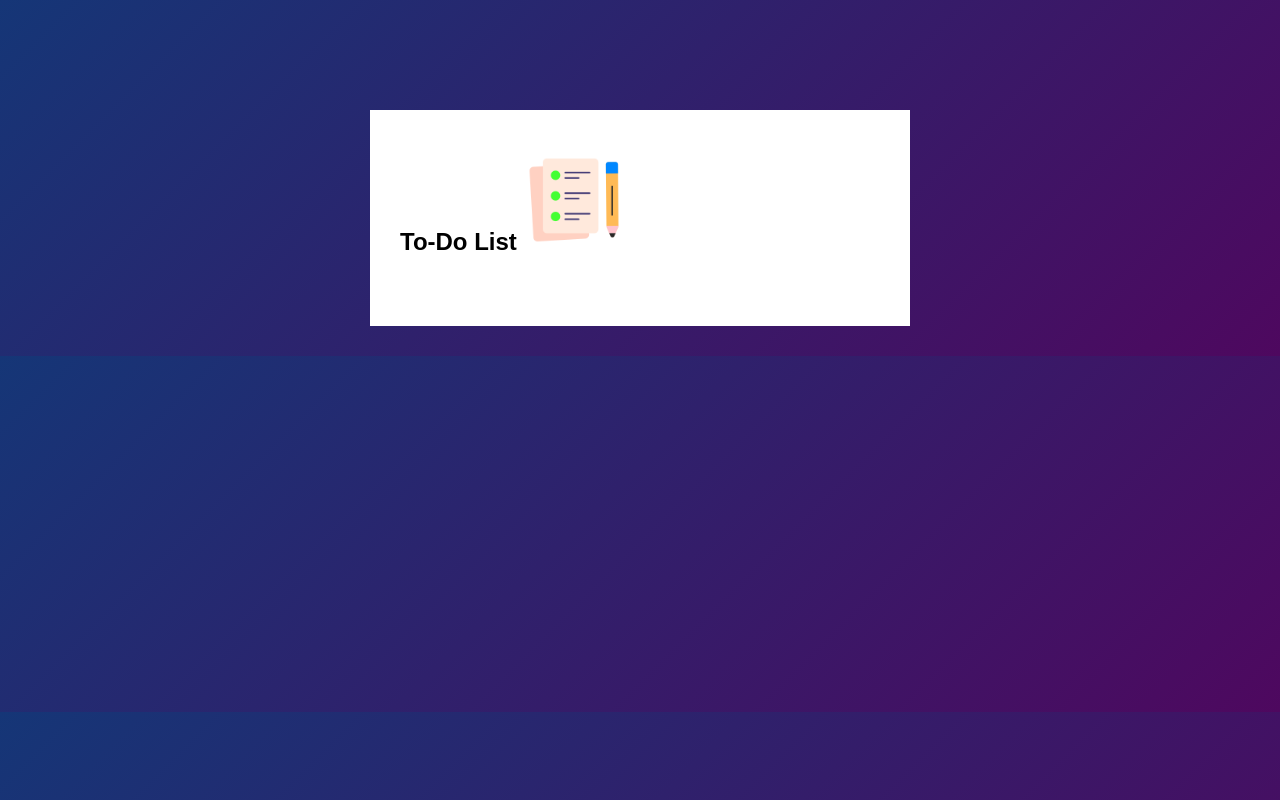
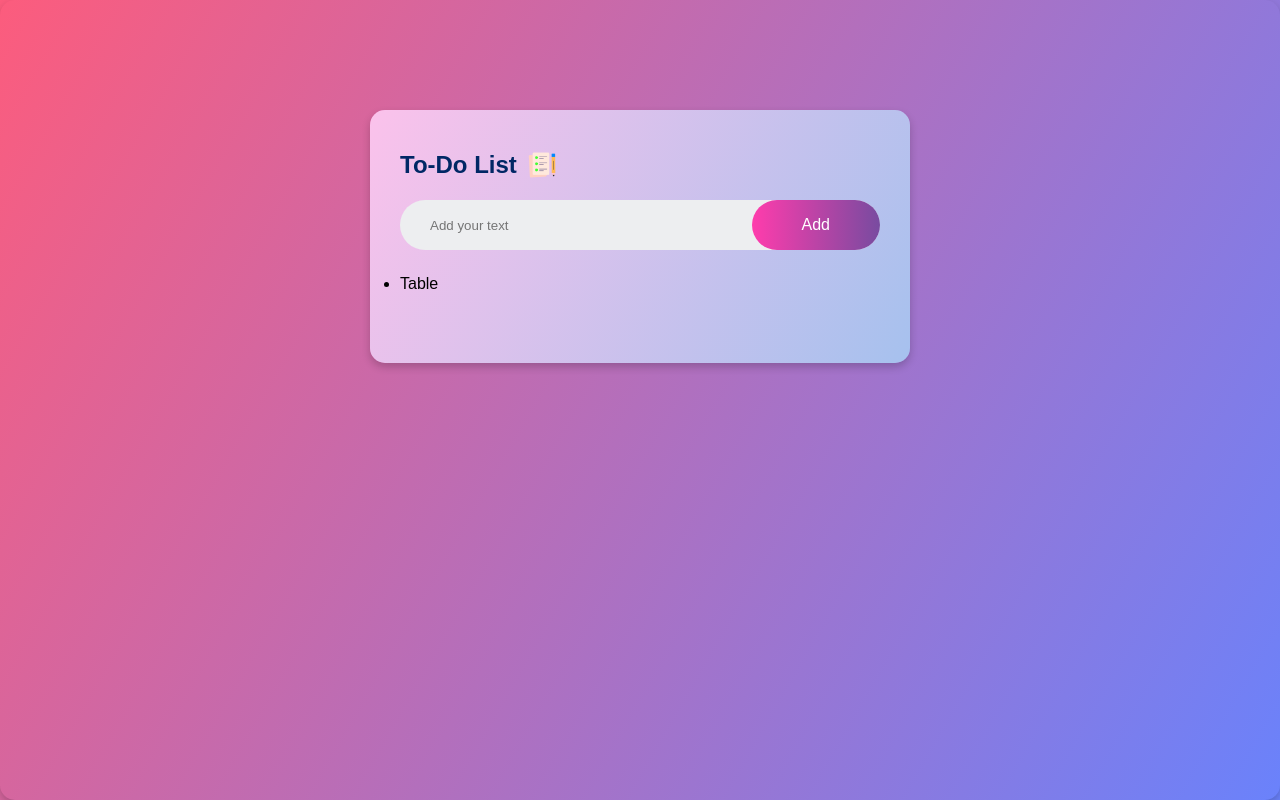
Before and after one commit to SiddheshOtavkar/To-Do-List-Js, a plain HTML site: page index.html in a window 1280 px wide. Drawn offline with Linux system fonts and the light colour scheme.

Commit message:
Second Commit

```diff
--- a/index.html
+++ b/index.html
@@ -10,6 +10,13 @@
     <div class="container">
         <div class="todo-app">
             <h2>To-Do List <img src="images/icon.png" alt=""></h2>
+            <div class="row">
+                <input type="text" id="input-box" placeholder="Add your text" >
+                <button>Add</button>
+            </div>
+            <ul id="list-container">
+                <li>Table</li>
+            </ul>
         </div>
     </div>
 </body>
--- a/style.css
+++ b/style.css
@@ -1,26 +1,147 @@
+/* Apply a modern CSS reset */
 * {
   margin: 0;
   padding: 0;
-  font-family: "Poppins", sans-serif;
   box-sizing: border-box;
 }
+
+/* Set a common font-family for the entire document */
+/* body {
+  margin: 0;
+  padding: 0;
+  font-family: "Poppins", sans-serif;
+  background: linear-gradient(135deg, #153677, #4e085f);
+} */
 
 body {
   margin: 0;
   padding: 0;
-  background: linear-gradient(135deg, #153677, #4e085f);
+  font-family: "Poppins", sans-serif;
+  background: linear-gradient(
+    120deg,
+    #fc5c7d,
+    #6a82fb
+  ); /* Gradient background with shades of pink and purple */
+  box-shadow: 0 4px 8px rgba(0, 0, 0, 0.2); /* Subtle box shadow for a lifted appearance */
+  border-radius: 15px; /* Rounded corners for a softer look */
 }
 
+/* Create a container for the entire page with responsive padding */
 .container {
   width: 100%;
-  min-width: 100vh;
+  min-height: 100vh;
   padding: 10px;
 }
 
-.todo-app{
-    width:100%;
-    max-width: 540px;
-    background: #fff;
-    margin: 100px auto 20px;
-    padding: 40px 30px 70px;
+.todo-app {
+  width: 100%;
+  max-width: 540px;
+  background: linear-gradient(120deg, #fbc2eb, #a6c1ee);
+  margin: 100px auto 20px;
+  padding: 40px 30px 70px;
+  border-radius: 15px;
+  box-shadow: 0 4px 8px rgba(0, 0, 0, 0.2);
+  transition: transform 0.3s ease-in-out;
 }
+
+.todo-app:hover {
+  transform: translateY(
+    -5px
+  ); /* Move the .todo-app up by 5 pixels when hovered */
+}
+
+.todo-app h2 {
+  color: #002765;
+  display: flex;
+  align-items: center;
+  margin-bottom: 20px;
+}
+
+.todo-app h2 img {
+  width: 30px;
+  margin-left: 10px;
+}
+
+/* .row{
+    display: flex;
+    align-items: center;
+    justify-content: space-between;
+    background: #edeef0;
+    border-radius: 30px;
+    padding-left: 20px;
+    margin-bottom: 25px;
+}
+
+input{
+    flex: 1;
+    border: none;
+    outline: none;
+    background: transparent;
+    padding: 10px;
+}
+
+button {
+  border: none;
+  outline: none;
+  padding: 16px 50px;
+  background: #ff5945;
+  color: #fff;
+  font-size: 16px;
+  cursor: pointer;
+  border-radius: 40px;
+}
+
+*/
+
+.row {
+  display: flex;
+  align-items: center;
+  justify-content: space-between;
+  background: #edeef0;
+  border-radius: 30px;
+  padding-left: 20px;
+  margin-bottom: 25px;
+}
+
+input {
+  flex: 1;
+  border: none;
+  outline: none;
+  background: transparent;
+  padding: 10px;
+}
+
+button {
+  border: none;
+  outline: none;
+  padding: 16px 50px;
+  background: linear-gradient(
+    to right,
+    #ff3cac,
+    #784ba0,
+    #2b86c5
+  ); /* Rainbow gradient background for the button */
+  color: #fff;
+  font-size: 16px;
+  cursor: pointer;
+  border-radius: 40px;
+  transition: background 0.3s ease; /* Smooth transition for the background color */
+  background-size: 200% 200%; /* Gradient size for a smoother transition */
+  animation: rainbowGradient 5s linear infinite; /* Animation for the rainbow effect */
+}
+
+button:hover {
+  background-position: right center; /* Shift the background position on hover for the gradient effect */
+}
+
+@keyframes rainbowGradient {
+  0% {
+    background-position: 0% 50%;
+  }
+  50% {
+    background-position: 100% 50%;
+  }
+  100% {
+    background-position: 0% 50%;
+  }
+}
```
